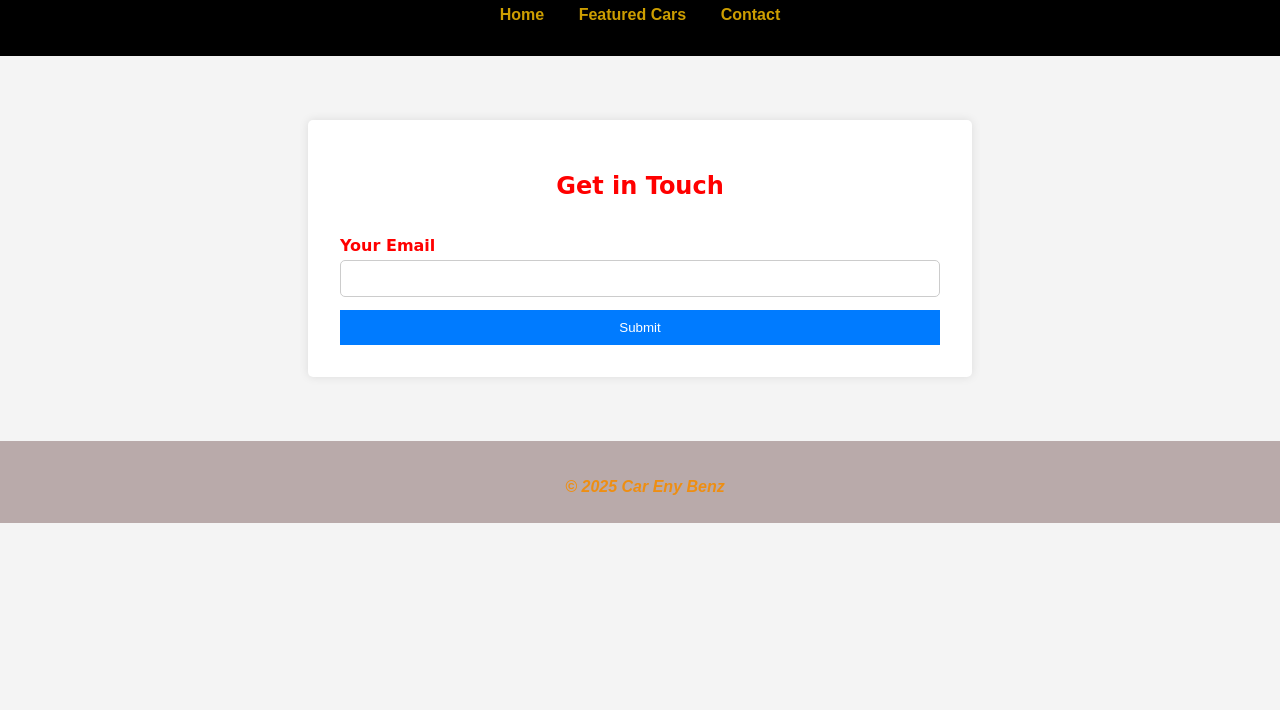
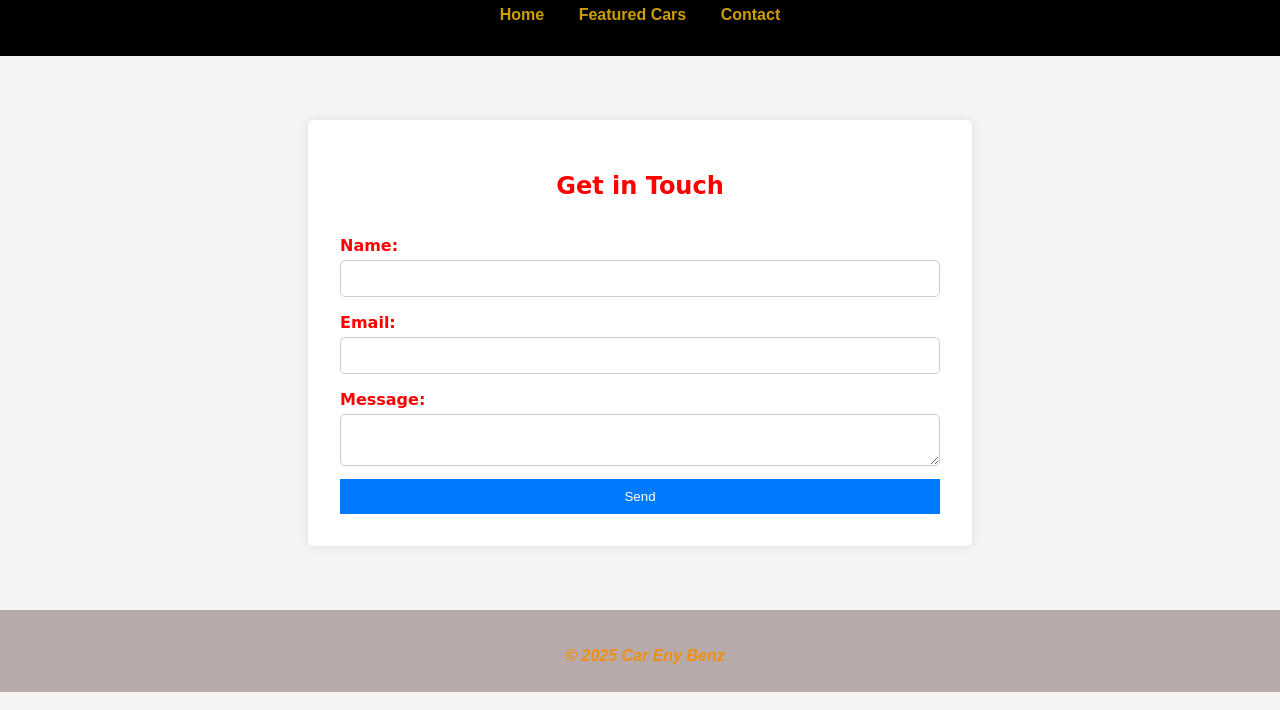
Before and after one commit to Adileny97/Benz--Eny, a website: page contact.html in a window 1280 px wide. Shown: the part 90-800 px from the top of the page. Drawn offline with Linux system fonts and the light colour scheme.

Commit message:
Update contact.html

```diff
--- a/contact.html
+++ b/contact.html
@@ -3,7 +3,7 @@
 <head>
     <meta charset="UTF-8">
     <meta name="viewport" content="width=device-width, initial-scale=1.0">
-    <title>Contact Us - Car Enthusiast</title>
+    <title>Contact Us - Car Eny Benz</title>
     <script>
   // Define dataLayer and the gtag function.
   window.dataLayer = window.dataLayer || [];
@@ -37,11 +37,15 @@
     <main>
         <section id="contact">
             <h2>Get in Touch</h2>
-          <form action="https://formspree.io/f/{form_id}" method="post">
-  <label for="email">Your Email</label>
-  <input name="Email" id="email" type="email">
-  <button type="submit">Submit</button>
-</form>
+            <form id="contactForm" action="#" method="post">
+                <label for="name">Name:</label>
+                <input type="text" id="name" name="name" required>
+                <label for="email">Email:</label>
+                <input type="email" id="email" name="email" required>
+                <label for="message">Message:</label>
+                <textarea id="message" name="message" required></textarea>
+                <button type="submit">Send</button>
+            </form>
         </section>
     </main>
     <footer>
```
